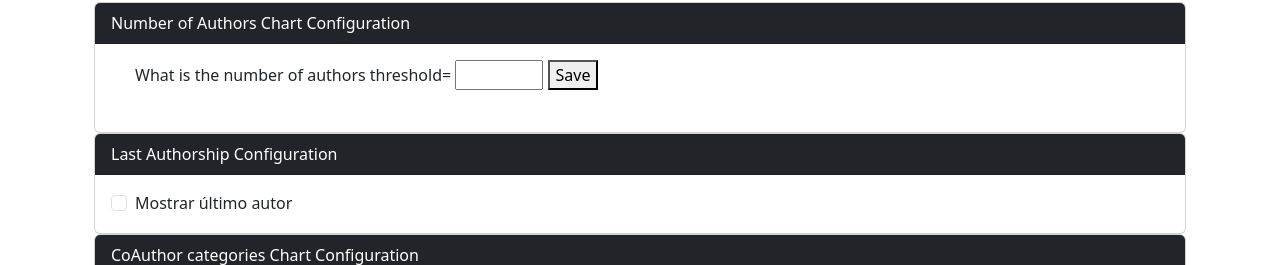
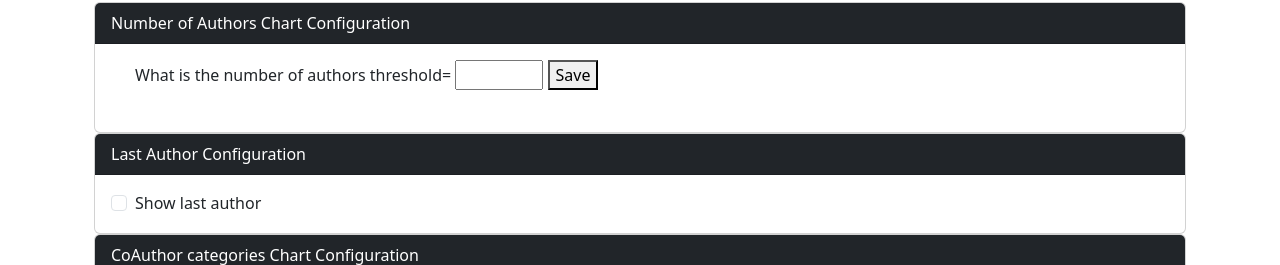
Before and after one commit to JaumeAlos/TFG-DBLaboRate, a browser extension: page app/pages/options.html in a window 1280 px wide. Shown: the part 92-357 px from the top of the page. Drawn offline with nearby package versions, Linux system fonts and the light colour scheme; files that its build step writes are made by us from their sources.

Commit message:
Fix: canvi literal

```diff
--- a/app/pages/options.html
+++ b/app/pages/options.html
@@ -41,12 +41,12 @@
         </div>
       </div>
       <div class="card">
-        <div class="card-header card-header bg-dark text-white">Last Authorship Configuration</div>
+        <div class="card-header card-header bg-dark text-white">Last Author Configuration</div>
         <div class="card-body">
           <div class="form-check">
             <input class="form-check-input" type="checkbox" id="authorshipPositionToggle">
             <label class="form-check-label" for="authorshipPositionToggle">
-              Mostrar último autor
+              Show last author
             </label>
           </div>
         </div>
```
